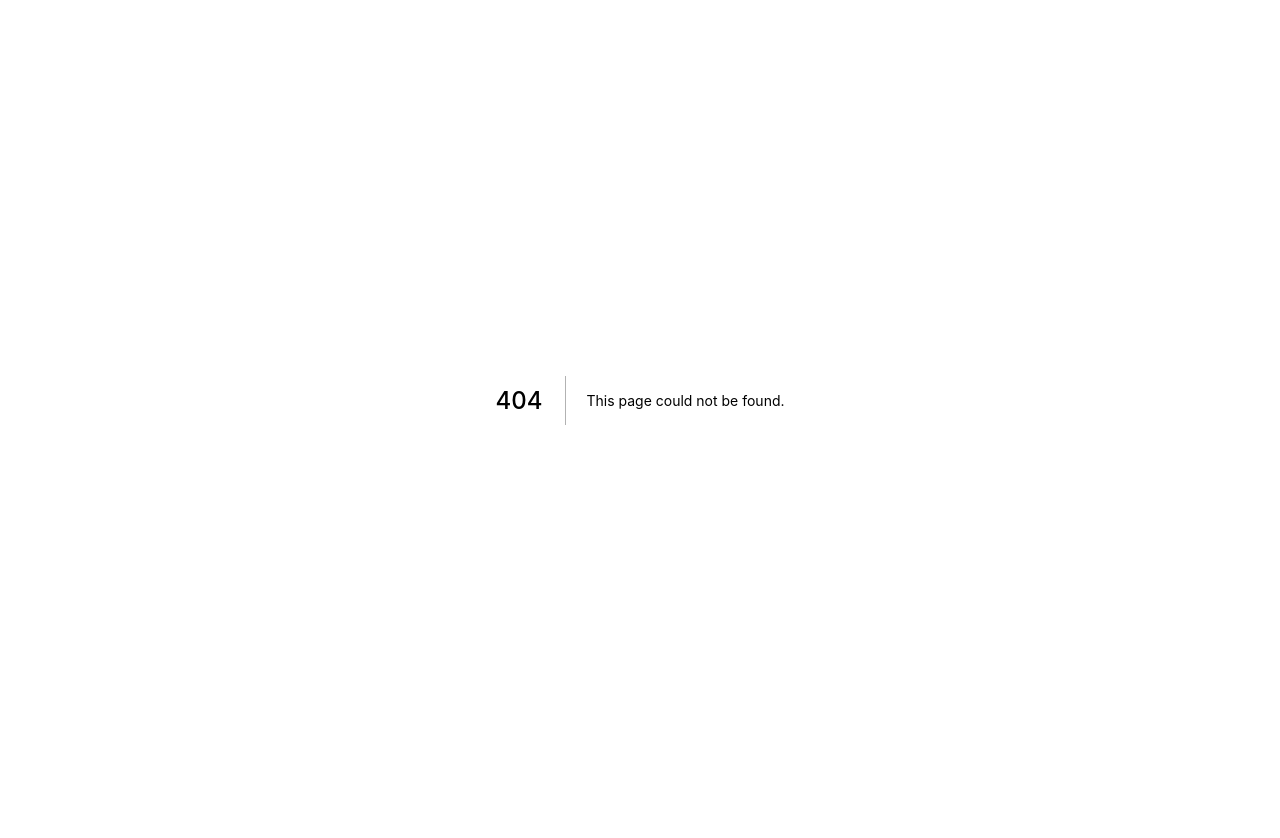
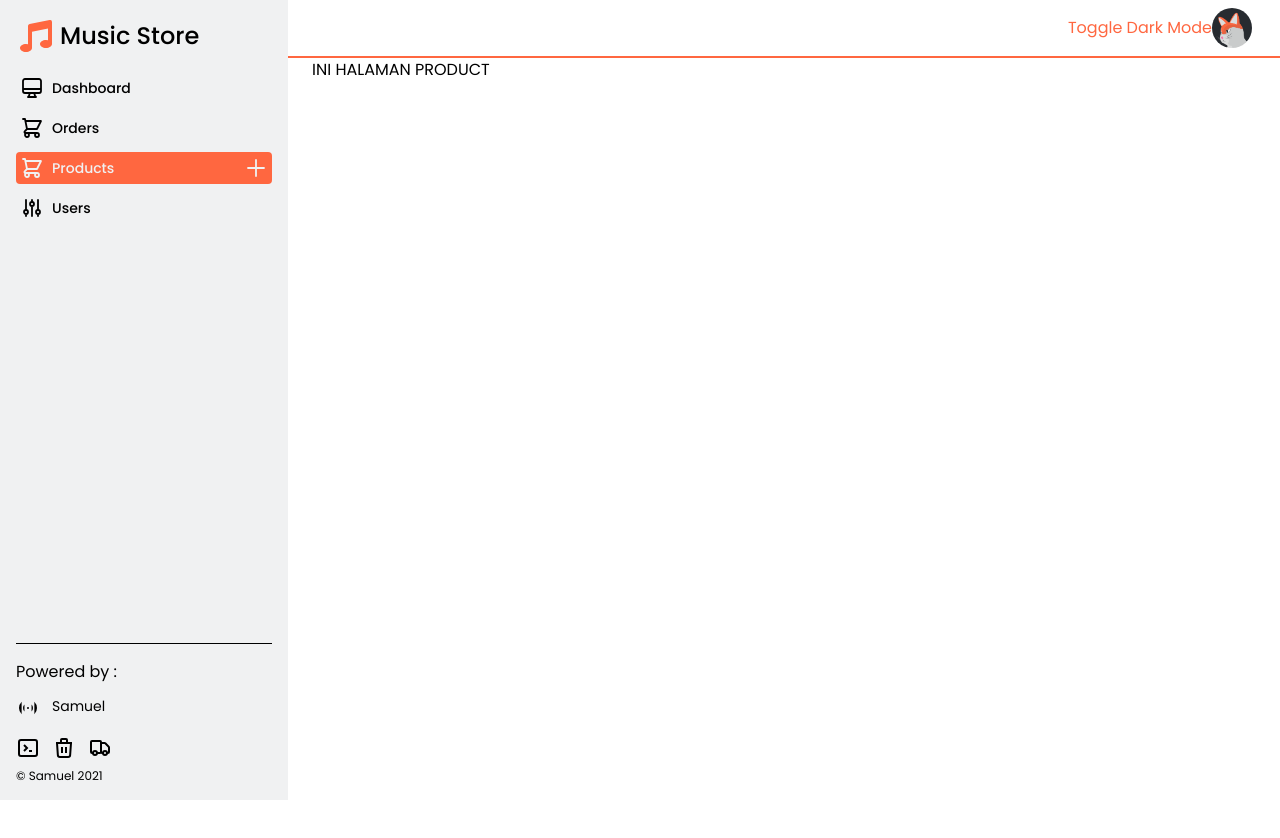
Before and after one commit to samueladitia95/music-store-admin, a Next.js app: page /products in a window 1280 px wide. Before the commit this address had no page. Shown: the top 838 px of the page. Before the commit the page ends 800 px from the top, so only its background shows below. Built offline with nearby package versions, Linux system fonts and the light colour scheme.

Commit message:
Add another page to test dark mode

```diff
--- /dev/null
+++ b/pages/products/index.tsx
@@ -0,0 +1,14 @@
+import { Fragment, ReactElement } from "react";
+import Layout from "../../components/Layout";
+
+const Home = () => {
+  return <Fragment>INI HALAMAN PRODUCT</Fragment>;
+};
+
+//? Setiap halaman yang butuh Sidebar dan Navbar butuh ini
+//? Sesuai dokumentasi Next js
+Home.getLayout = function getLayout(page: ReactElement) {
+  return <Layout>{page}</Layout>;
+};
+
+export default Home;
```
